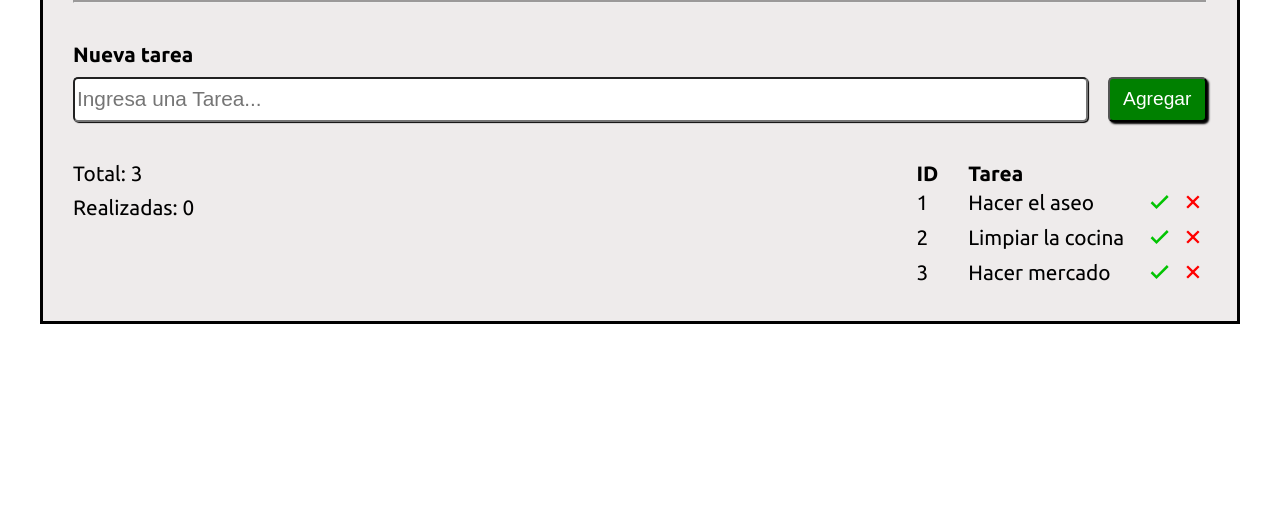
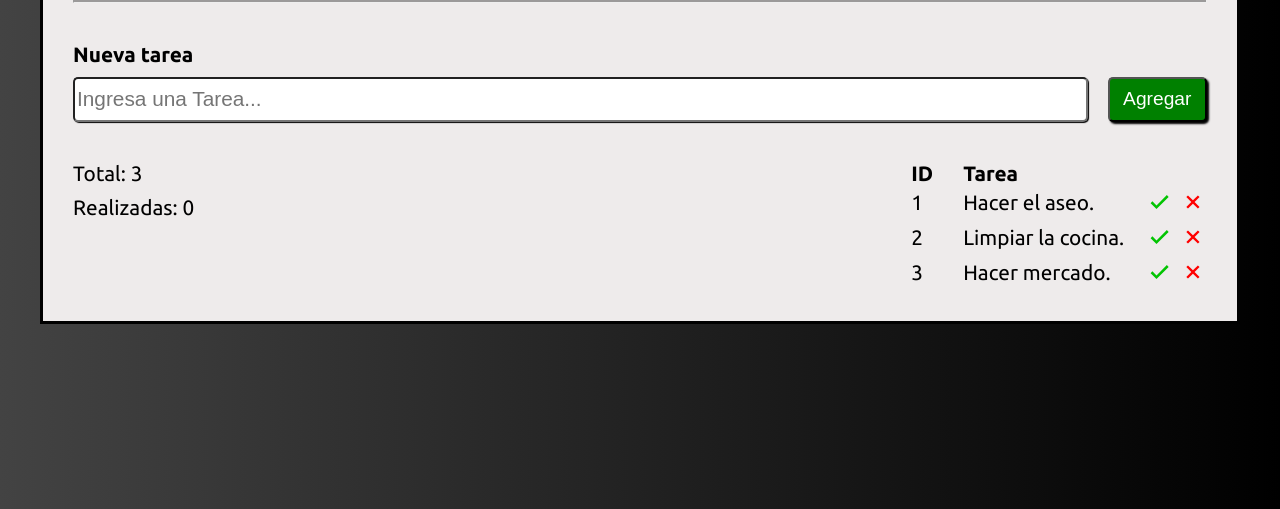
Before and after one commit to Edisonven/desafio_todolist, a plain HTML site: page index.html in a window 1280 px wide. Shown: the part 291-800 px from the top of the page. Drawn offline with Linux system fonts and the light colour scheme.

Commit message:
Aplicando gradiente para fondo de página

```diff
--- a/assets/css/styles.css
+++ b/assets/css/styles.css
@@ -10,6 +10,7 @@ body {
   display: flex;
   justify-content: center;
   align-items: center;
+  background-image: linear-gradient(to right, #434343 0%, black 100%);
 }
 .container {
   background-color: #eeebeb;
--- a/assets/js/script.js
+++ b/assets/js/script.js
@@ -8,9 +8,9 @@ let tareasRealizadas = document.getElementById("realizadas");
 
 // arreglo de objetos con tareas por defecto
 let arrayList = [
-  { id: 1, tarea: "Hacer el aseo", realizada: false },
-  { id: 2, tarea: "Limpiar la cocina", realizada: false },
-  { id: 3, tarea: "Hacer mercado", realizada: false },
+  { id: 1, tarea: "Hacer el aseo.", realizada: false },
+  { id: 2, tarea: "Limpiar la cocina.", realizada: false },
+  { id: 3, tarea: "Hacer mercado.", realizada: false },
 ];
 
 //funcion que renderiza las tareas agregadas por defecto (y las tareas agregadas por input)
@@ -49,7 +49,7 @@ btnNuevaTarea.addEventListener("click", () => {
   if (inputNuevaTarea.value === "") {
     alert("Debes ingresar una tarea");
   } else {
-    arrayList.push({ id: newId, tarea: inputValue, realizada: false });
+    arrayList.push({ id: newId, tarea: inputValue + ".", realizada: false });
     renderArrayList();
   }
   inputNuevaTarea.value = "";
```
